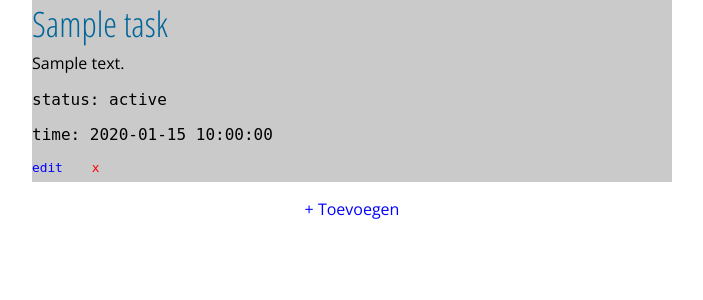
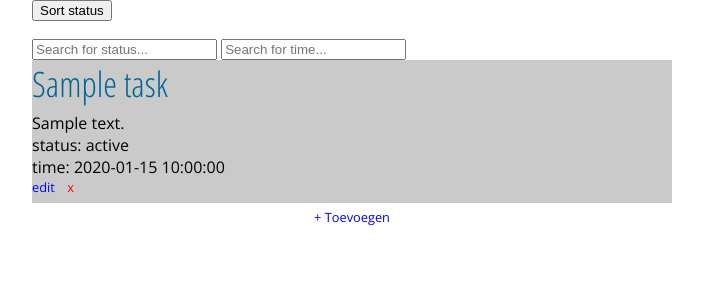
Before and after one commit to QuintenvandenHerik/ToDoList, a PHP site: page /todolist/view/1 in a window 1280 px wide. Shown: the top 300 px of the page, without its empty margins (288-991 px from the left). Run offline with PHP 8.4, Linux system fonts and the light colour scheme; tables that the repository leaves empty or names only in its code hold one stand-in row (values such as "Sample post"); some libraries are stand-ins or nearby versions.

Commit message:
added a function for sorting the time and status, added a function to search for a status

```diff
--- a/public/css/style.css
+++ b/public/css/style.css
@@ -37,6 +37,15 @@ h2 {
     margin-bottom: 5px;
 }
 
+h4 {
+    display: block;
+    margin-block-start:  0px;
+    margin-block-end: 0px;
+    margin-inline-start: 0px;
+    margin-inline-end: 0px;
+    font-weight: normal;
+}
+
 div {
     margin: 0;
     background-color: #CACACA;
@@ -45,6 +54,12 @@ div {
 
 p:last-of-type {
     position: static;
+    position: static;
+    display: block;
+    margin-block-start: 0em;
+    margin-block-end: 0em;
+    margin-inline-start: 0px;
+    margin-inline-end: 0px;
 }
 
 a {
@@ -68,13 +83,13 @@ a + a + a {
     vertical-align: super;
 }
 
-pre a {
+a {
     color: blue;
     font-size: 80%;
     vertical-align: super;
 }
 
-pre a + a {
+a + a {
     color: red;
     font-size: 80%;
     vertical-align: super;
@@ -99,3 +114,12 @@ form label {
 form input[type=submit]:only-child {
     margin-left: 100px;     /* place submit button underneath fields */
 }
+
+ul {
+    list-style-type: none;
+    margin-block-start: 0px;
+    margin-block-end: 0px;
+    margin-inline-start: 0px;
+    margin-inline-end: 0px;
+    padding-inline-start: 0px;
+}
--- a/view/userlist/view.php
+++ b/view/userlist/view.php
@@ -1,7 +1,96 @@
+<p><button onclick="sortList()">Sort status</button></p>
+<input type="text" id="inputStatus" onkeyup="filterListStatus()" placeholder="Search for status...">
+<input type="text" id="inputTime" onkeyup="filterListTime()" placeholder="Search for time...">
+<ul id="taskList">
 <?php
     foreach($getAllListItems as $item) {
-        printf("<div><h2> %s </h2>%s<pre>status: %s<pre>time: %s<pre><a href='%stodolist/editItem/%s'>edit</a> &nbsp <a href='%stodolist/deleteItem/%s/%s'>x</a></div>",
+        printf("<li><div><h2> %s </h2>%s<br><p>status: %s</p><h4>time: %s</h4><a href='%stodolist/editItem/%s'>edit</a> &nbsp <a href='%stodolist/deleteItem/%s/%s'>x</a></div></li>",
             $item["task_name"], $item["task_description"], $item["task_status"], $item["task_time"], URL, $item["task_id"], URL, $item["task_id"], $item["task_list_id"]);
     }
 ?>
+</ul>
 <p><a href="<?= URL ?>todolist/createItem/<?= $id ?>">+ Toevoegen</a></p>
+
+<script>
+	var order = 'des';
+
+function sortList() {
+	var list, i, switching, b, c, shouldSwitch;
+	list = document.getElementById("taskList");
+	switching = true;
+	/* Make a loop that will continue until
+	no switching has been done: */
+	while (switching) {
+		// start by saying: no switching is done:
+		switching = false;
+		b = list.getElementsByTagName("p");
+		c = list.getElementsByTagName("li");
+		// Loop through all list-items:
+		for (i = 0; i < (b.length - 1); i++) {
+			// start by saying there should be no switching:
+			shouldSwitch = false;
+			/* check if the next item should
+			switch place with the current item: */
+			if (b[i].innerHTML.toLowerCase() < b[i + 1].innerHTML.toLowerCase() && order == 'des') {
+				/* if next item is alphabetically
+				lower than current item, mark as a switch
+				and break the loop: */
+				shouldSwitch = true;
+				break;
+			}
+			else if (b[i].innerHTML.toLowerCase() > b[i + 1].innerHTML.toLowerCase() && order == 'asc') {
+        		/* if next item is alphabetically
+        		lower than current item, mark as a switch
+        		and break the loop: */
+        		shouldSwitch = true;
+        		break;
+			}
+		}
+		if (shouldSwitch) {
+			/* If a switch has been marked, make the switch
+			and mark the switch as done: */
+			c[i].parentNode.insertBefore(c[i + 1], c[i]);
+			switching = true;
+		}
+	}
+	if (order == 'des') {
+		order = 'asc'
+	} else {
+		order = 'des'
+	}
+}
+
+function filterListStatus() {
+    var input, filter, ul, li, p, i, txtValue;
+    input = document.getElementById("inputStatus");
+    filter = input.value.toUpperCase();
+    ul = document.getElementById("taskList");
+    li = ul.getElementsByTagName("li");
+    for (i = 0; i < li.length; i++) {
+        p = li[i].getElementsByTagName("p")[0];
+        txtValue = p.textContent || p.innerText;
+        if (txtValue.toUpperCase().indexOf(filter) > -1) {
+            li[i].style.display = "";
+        } else {
+            li[i].style.display = "none";
+        }
+    }
+}
+
+function filterListTime() {
+    var input, filter, ul, li, a, i, txtValue;
+    input = document.getElementById("inputTime");
+    filter = input.value.toUpperCase();
+    ul = document.getElementById("taskList");
+    li = ul.getElementsByTagName("li");
+    for (i = 0; i < li.length; i++) {
+        a = li[i].getElementsByTagName("h4")[0];
+        txtValue = a.textContent || a.innerText;
+        if (txtValue.toUpperCase().indexOf(filter) > -1) {
+            li[i].style.display = "";
+        } else {
+            li[i].style.display = "none";
+        }
+    }
+}
+</script>
```
